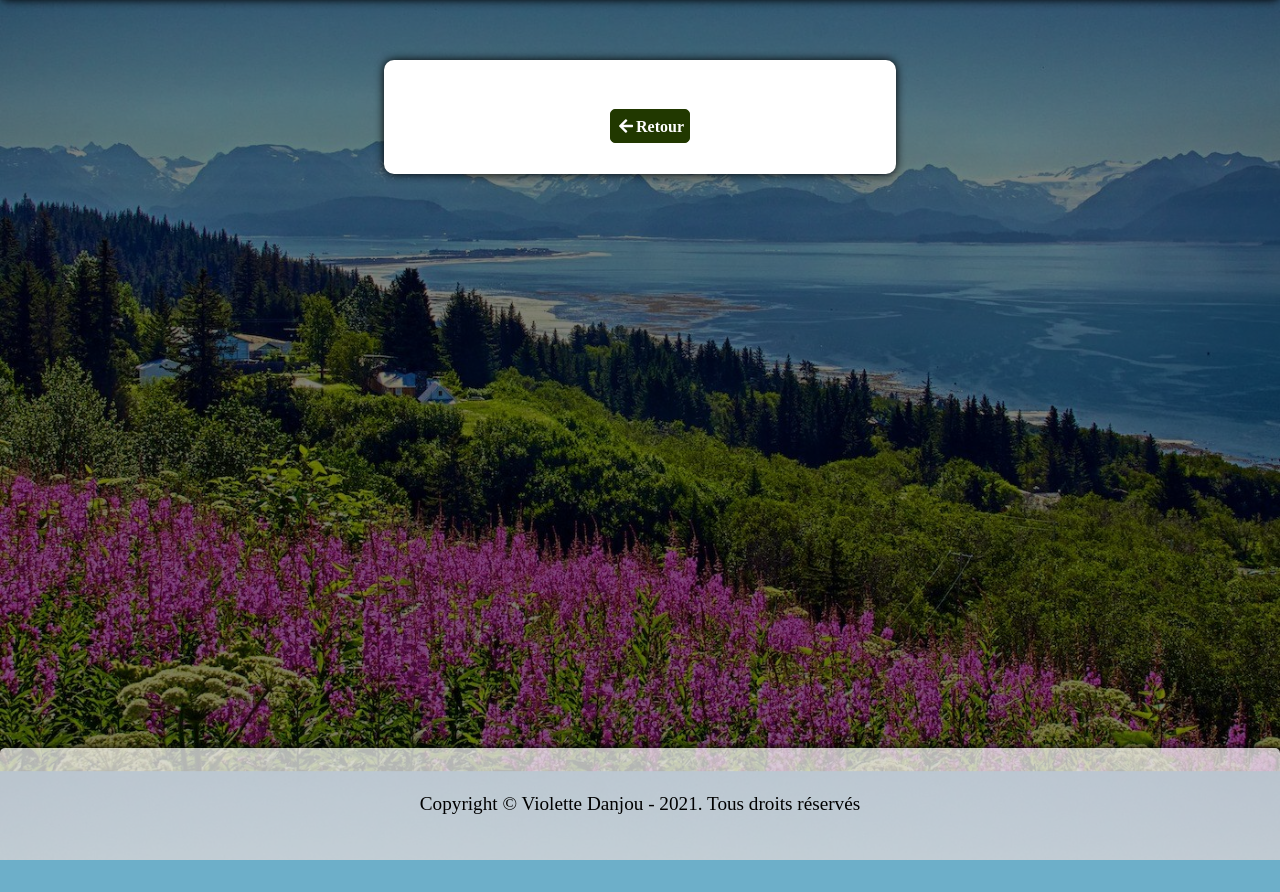
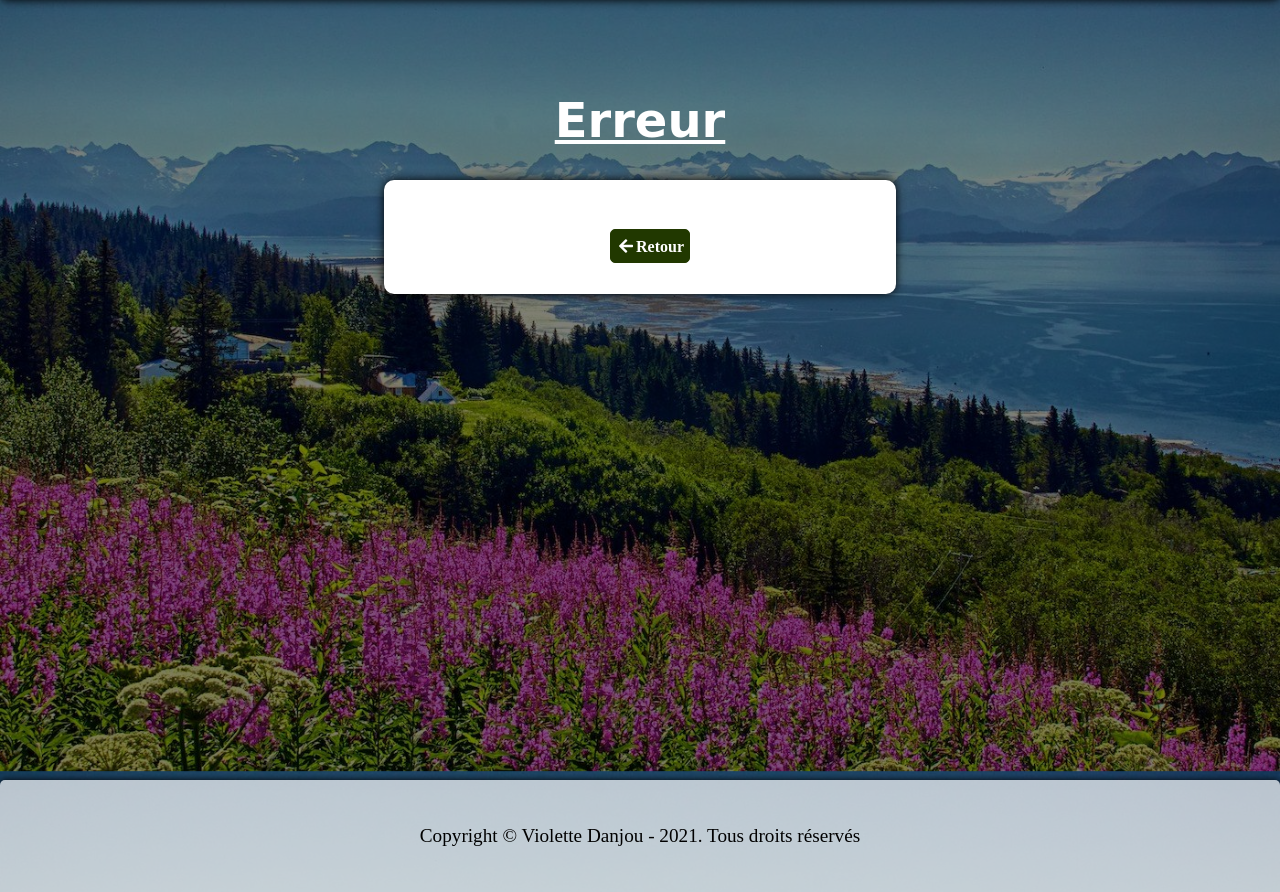
Before and after one commit to violettedanjou/Projet-4, a PHP site: template view/errorView.php in a window 1280 px wide. Shown: the part 80-972 px from the top of the page. Before the commit the page ends 940 px from the top, so only its background shows below. Run offline with PHP 8.4, Linux system fonts and the light colour scheme; the template is opened without the code that fills it, so the values that code supplies are empty; some libraries are stand-ins or nearby versions; some web fonts are replaced.

Commit message:
Changementdes id en class si nécessaire + ajouts de repères des vues dans le CSS

```diff
--- a/public/commentaires.css
+++ b/public/commentaires.css
@@ -9,7 +9,7 @@ body
 {
     margin: 0px;
     background-image: linear-gradient(rgba(0, 0, 0, 0.5), rgba(0, 0, 0, 0.5)),
-                  url("http://localhost:8888/Test_TP/TP_commentaires/public/alaskabackground.jpg");
+        url("http://localhost:8888/Test_TP/TP_commentaires/public/alaskabackground.jpg");
     background-repeat: no-repeat;
     background-attachment: fixed;
     background-size: cover;
@@ -22,7 +22,7 @@ body
     min-height: calc(100% - 222px);
 }
 
-/* Menu */
+/* MENU */
 #forteroche a
 {
     margin-left: 20px;
@@ -87,34 +87,14 @@ li
 {
     color: #ffffff;
 }
-#button_inscription
-{
-    border: 1px solid #ffffff;
-    border-radius: 20px;
-    margin-right: 20px;
-    padding: 10px;
-    padding-top: 20px;
-    padding-bottom: 20px;
-}
-#button_inscription:hover
-{
-    background-color: rgba(255, 255, 255, 0.1);
-}
-#button_connexion:hover
-{
-    text-decoration: underline;
-}
-#button_deconnexion:hover, #button_admin:hover
-{
-    text-decoration: underline;
-}
-/* Mise en forme des billets */
+
+/* PAGE DES BILLETS */
 #p-listPosts
 {
     margin-left: 15%;
     color: #ffffff;
 }
-h1
+h1 /* Sur toutes les vues */
 {
     text-align: center;
     color: #ffffff;
@@ -127,7 +107,7 @@ h1
     font-size: 5em;
     font-family: 'Redressed', cursive;
 }
-h3
+h3 /* listPostsView.php / postView.php / adminView.php / editionView.php */
 {
     margin-bottom: 0px;
     padding: 10px;
@@ -138,7 +118,7 @@ h3
     font-size: 1.2em;
     border-radius: 5px 5px 0px 0px;
 }
-h4
+h4 /* postView.php / adminView.php */
 {
     margin-bottom: 0px;
     padding: 3px;
@@ -163,7 +143,7 @@ h4
     background-color: #ffffff;
     border-radius: 5px;
 }
-.link-comments a, a#link-delete, a#link-delete-comment
+.link-comments a, a.link-delete, a.link-delete-comment /* listPostsView.php / adminView.php */
 {
     float: right;
     margin-right: 10px;
@@ -173,14 +153,15 @@ h4
     font-weight: bold;
     font-style: italic;
 }
-a#link-edit, a#link-report-remove
+a.link-edit, a.link-report-remove /* adminView.php */
 {
     margin-right: 10px;
     color: #ac399a;
     font-weight: bold;
 }
-/* Mise en forme commentaires */
-#btn_return_listPosts a, #btn_return_admin_page a, #btn_return_connection_page a, a#btn_return_connection_page
+
+/* PAGE AVEC LES COMMENTAIRES */
+.btn_return_listPosts a, .btn_return_admin_page a, a.btn_return_index /* postView.php / additionView.php / errorView.php */
 {
     margin-left: 20px;
     padding: 5px;
@@ -191,7 +172,7 @@ a#link-edit, a#link-report-remove
     font-weight: bold;
     text-decoration: none;
 }
-#btn_return_listPosts a:hover, #btn_return_admin_page a:hover, #btn_return_connection_page a:hover, a#btn_return_connection_page:hover
+.btn_return_listPosts a:hover, .btn_return_admin_page a:hover, a.btn_return_index:hover
 {
     background-color: #ffffff;
     color: #213800;
@@ -201,7 +182,7 @@ a#link-edit, a#link-report-remove
 {
     margin: 3px;
 }
-#div-comments
+#div-comments /* postView.php */
 {
     margin: 50px 50px 50px 50px;
     padding: 10px;
@@ -213,11 +194,11 @@ h2
 {
     text-align: center;
 }
-.p-not-connected
+.p-not-connected /* postView.php */
 {
     color: red;
 }
-#author, #comment, .input-add-new-post
+#comment, .input-add-new-post /* postView.php / additionView.php */
 {
     padding: 5px;
     margin-bottom: 10px;
@@ -229,7 +210,7 @@ h2
     width: 400px;
     height: 150px;
 }
-#button_add_comment, #button_signup, #button_signin, #button-send-post, #button-edit-post
+#button_add_comment, #button_signup, #button_signin, #button-send-post, #button-edit-post /* postView.php / inscriptionView.php / connectionView.php /additionView.php / editionView.php */
 {
     padding: 5px;
     margin-bottom: 10px;
@@ -245,11 +226,33 @@ h2
     color: #213800;
     font-weight: bold;
 }
-#button-report a
+.button-report a /* postView.php */
 {
     color: blue;
 }
+
 /* PAGE INSCRIPTION et CONNEXION */
+#button_inscription
+{
+    border: 1px solid #ffffff;
+    border-radius: 20px;
+    margin-right: 20px;
+    padding: 10px;
+    padding-top: 20px;
+    padding-bottom: 20px;
+}
+#button_inscription:hover
+{
+    background-color: rgba(255, 255, 255, 0.1);
+}
+#button_connexion:hover
+{
+    text-decoration: underline;
+}
+#button_deconnexion:hover, #button_admin:hover
+{
+    text-decoration: underline;
+}
 #form-inscription, #form-connexion
 {
 
@@ -262,10 +265,11 @@ h2
     border-radius: 10px;
     box-shadow: 0px 0px 10px #000000;
 }
-.input-inscription, .input-connexion, .input-add-new-post, #title-edition, #content-edition
+.input-inscription, .input-connexion, .input-add-new-post, #title-edition, #content-edition /* inscriptionView.php / connectionView.php / additionView.php / editionView.php */
 {
     margin-bottom: 10px;
 }
+
 /* PAGE ADMINISTRATION */
 .fa-plus
 {
@@ -276,7 +280,7 @@ h2
     border-radius: 50px;
     font-size: 1.5em;
 }
-#form-add-new-post, #form-edition
+#form-add-new-post, #form-edition /* additionView.php / editionView.php */
 {
     margin: 20px 10% 50px 10%;
     padding: 30px;
@@ -285,16 +289,17 @@ h2
     border-radius: 10px;
     box-shadow: 0px 0px 7px #708090;
 }
-#title-add-new-post, #title-edition
+#title-add-new-post, #title-edition /* additionView.php / editionView.php */
 {
     width: 400px;
     height: auto;
 }
-#content-add-new-post, #content-edition
+#content-add-new-post, #content-edition /* additionView.php / editionView.php */
 {
     width: 500px;
     height: 200px;
 }
+
 /* PAGE DES ERREURS */
 #div-error
 {
@@ -310,7 +315,7 @@ h2
     box-shadow: 0px 0px 10px #000000;
 }
 
-/* Footer */
+/* FOOTER */
 footer
 {
     display: flex;
--- a/view/errorView.php
+++ b/view/errorView.php
@@ -1,13 +1,15 @@
 <?php $title = "Erreur";
 
 ob_start(); ?>
+
+<h1>Erreur</h1>
 
 <div id="div-error">
 	<?php
 	echo "" . $e->getMessage();
 	?>
 	<br/>
-	<a href="index.php" id="btn_return_connection_page">
+	<a href="index.php" class="btn_return_index">
 		<i class="fas fa-arrow-left"></i>Retour
 	</a>
 </div>
--- a/view/postView.php
+++ b/view/postView.php
@@ -4,7 +4,7 @@
 <?php ob_start(); ?>
 <h1>Billet simple pour l'Alaska</h1>
 
-<p id="btn_return_listPosts">
+<p class="btn_return_listPosts">
 	<?php 	if(isset($_SESSION['admin']) && ($_SESSION['admin'] != 0)) { ?>
 				<a href="index.php?action=afficheAdmin">
 					<i class="fas fa-arrow-left"></i>Retour
@@ -59,7 +59,7 @@
 
 
 		<?php 	if (isset($_SESSION['id'])) { ?>
-					<div id="button-report">
+					<div class="button-report">
 			    		<a  href="index.php?action=validReport&amp;id=<?= $comment['id'] ?>&amp;post_id=<?= $post['id']?>">Signaler</a>
 			    	</div>
 		<?php 	} ?>
```
Also changed, not shown: view/adminView.php (+4 -4 lines), view/editionView.php (+5 -5 lines).
